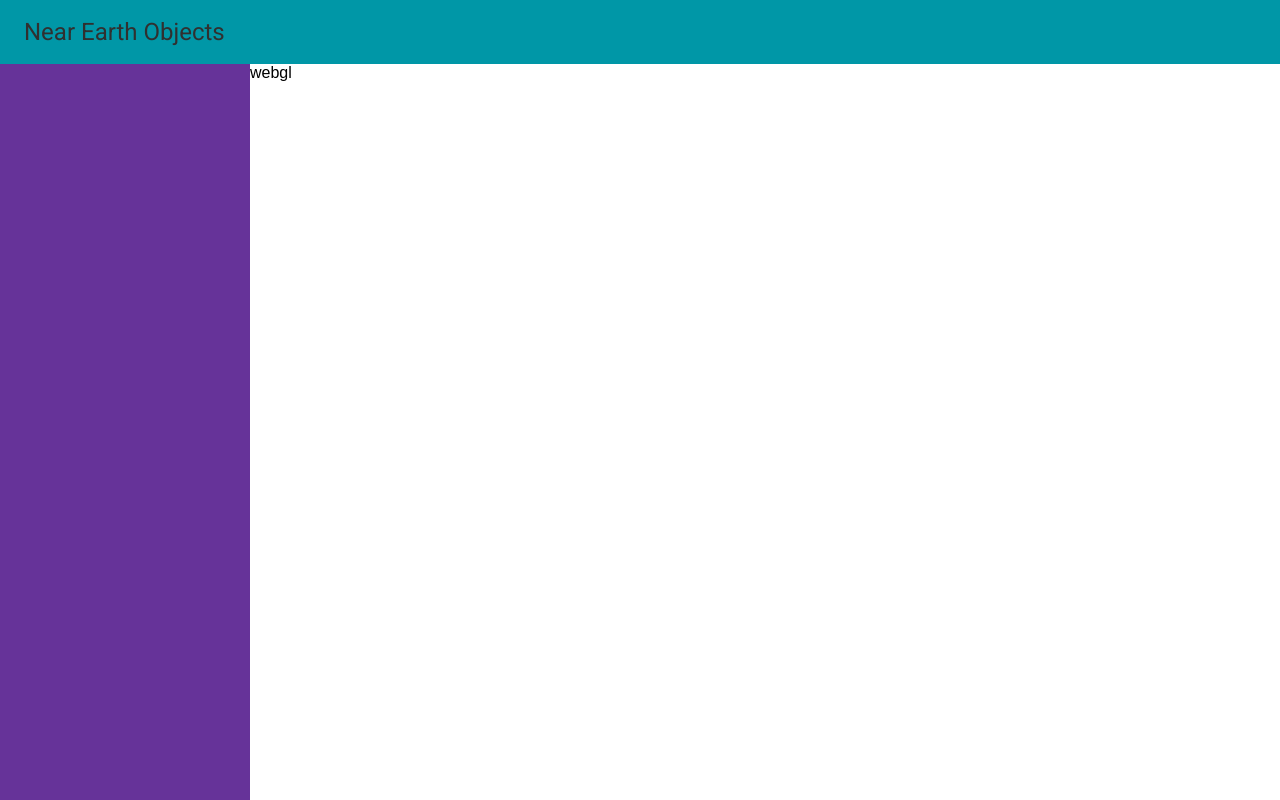
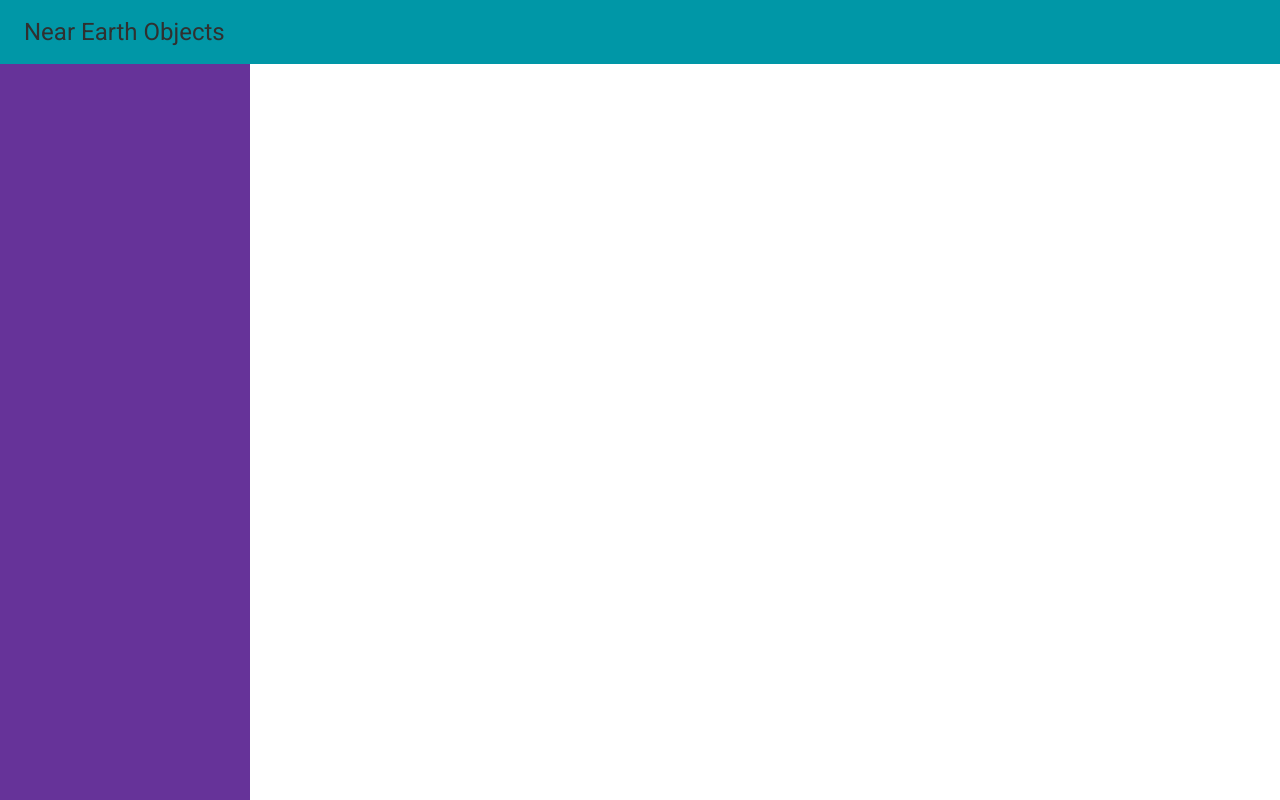
Before and after one commit to RaduMilici/neo3d, a React app: page / in a window 1280 px wide. Built offline with nearby package versions, Linux system fonts and the light colour scheme.

Commit message:
webgl container

```diff
--- a/src/App.js
+++ b/src/App.js
@@ -2,6 +2,7 @@ import React, { Component } from 'react';
 import classes from './App.css';
 import AppBar from './components/AppBar/AppBar';
 import Drawer from './components/Drawer/Drawer';
+import WebGL from './components/WebGL/WebGL';
 
 class App extends Component {
   render() {
@@ -16,7 +17,7 @@ class App extends Component {
           </div>
 
           <div className={classes.main}>
-            webgl
+            <WebGL/>
           </div>
         </div>
     );
--- /dev/null
+++ b/src/components/WebGL/WebGL.js
@@ -0,0 +1,16 @@
+import React, { Component } from 'react';
+import classes from './WebGL.scss';
+
+class WebGL extends Component {
+  componentDidMount() {
+    console.log('WebGL container mounted');
+  }
+
+  render() {
+    return (
+        <div className={classes.container}></div>
+    );
+  }
+}
+
+export default WebGL;
--- /dev/null
+++ b/src/components/WebGL/WebGL.scss
@@ -0,0 +1,4 @@
+.container {
+  width: 100%;
+  height: 100%;
+}
```
